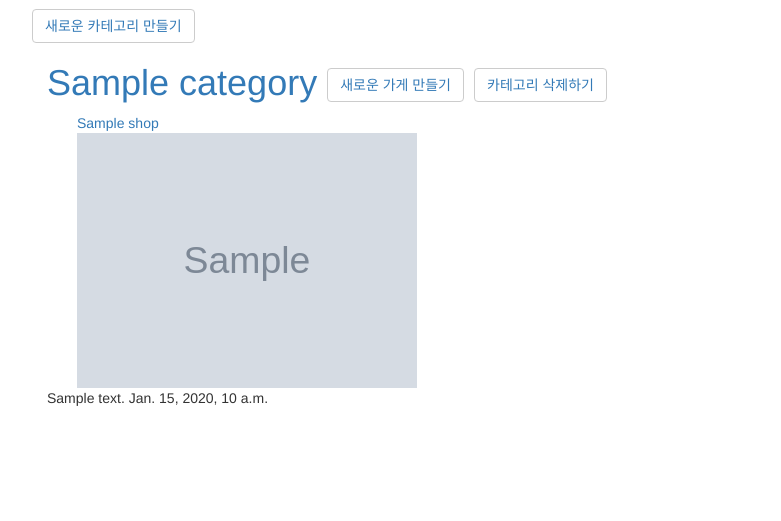
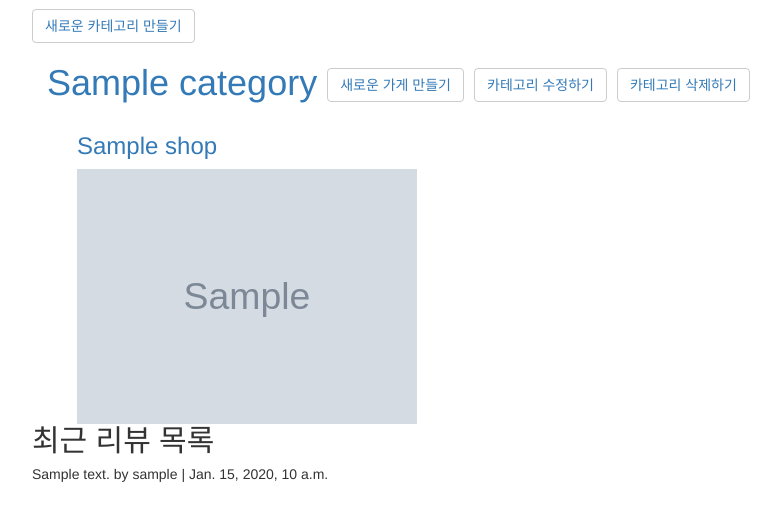
Before and after one commit to sarkmen/exam, a Django app: page /shopping/ in a window 1280 px wide. Shown: the part 51-572 px from the top of the page, without its empty margins (23-804 px from the left). Run offline with Django 3.2, Linux system fonts and the light colour scheme; tables that the repository leaves empty hold one stand-in row (values such as "Sample post"); grey boxes marked "Sample" are stand-in pictures; some libraries are stand-ins or nearby versions.

Commit message:
최종 수정

```diff
--- a/shopping/templates/shopping/category_detail.html
+++ b/shopping/templates/shopping/category_detail.html
@@ -4,7 +4,9 @@
 {% block content %}
     <h1>{{category.name}}
         <li class="btn btn-default"><a href="{% url 'shopping:shop_new' category.pk %}">새로운 가게 만들기</a></li>
-        <li class="btn btn-default"><a href="{% url 'shopping:category_delete' category.pk %}">카테고리 삭제하기</a></li></h1>
+        <li class="btn btn-default"><a href="{% url 'shopping:category_edit' category.pk %}">카테고리 수정하기</a></li>
+        <li class="btn btn-default"><a href="{% url 'shopping:category_delete' category.pk %}">카테고리 삭제하기</a></li>
+    </h1>
         <div class="col-sm-12">
             {% for shop in category.shop_set.all %}
             <div class="col-sm-4 caption">
--- a/shopping/templates/shopping/index.html
+++ b/shopping/templates/shopping/index.html
@@ -12,6 +12,9 @@
                         <a href="{% url 'shopping:shop_new' category.pk %}">새로운 가게 만들기</a>
                     </li>
                     <li class="btn btn-default">
+                        <a href="{% url 'shopping:category_edit' category.pk %}">카테고리 수정하기</a>
+                    </li>
+                    <li class="btn btn-default">
                         <a href="{% url 'shopping:category_delete' category.pk %}">카테고리 삭제하기</a>
                     </li>
                 </h1>
@@ -20,18 +23,21 @@
                 {% for shop in category.shop_set.all %}
                 <div class="col-sm-4 caption">
                     <a href="{% url 'shopping:shop_detail' category.pk shop.pk %}">
-                    {{shop.name}}
+                    <h3>{{shop.name}}</h3>
                     <img src='{{shop.image1.url}}' style="max-width: 100%;"/>
                     </a>
                 </div>
                 {% endfor %}
             </div>
             <hr/>
+        </div>
         {% endfor %}
-
+        <h2>최근 리뷰 목록</h2>
         {% for review in review_list %}
-            {{review.message}}
+            <h5>
+            {{review.message}} by {{review.user}} |
             {{review.created_at}}
+            </h5>
         {% endfor %}
 
     </div>
--- a/shopping/templates/shopping/review_form.html
+++ b/shopping/templates/shopping/review_form.html
@@ -7,6 +7,8 @@
     <table>
         {% bootstrap_form form %}
     </table>
-    <input type="submit">
+    {% buttons %}
+    <button type="submit" class="btn btn-primary">{% bootstrap_icon "ok-sign" %} 리뷰 남기기</button>
+    {% endbuttons %}
 </form>
 {% endblock %}
--- a/shopping/views.py
+++ b/shopping/views.py
@@ -99,7 +99,6 @@ def shop_detail(request, category_pk, pk):
     return render(request, 'shopping/shop_detail.html', {
         'category' : category,
         'shop' : shop,
-        'form' : ReviewForm(),
         })
 
 
```
Also changed, not shown: shopping/templates/shopping/shop_detail.html (+3 -8 lines).
